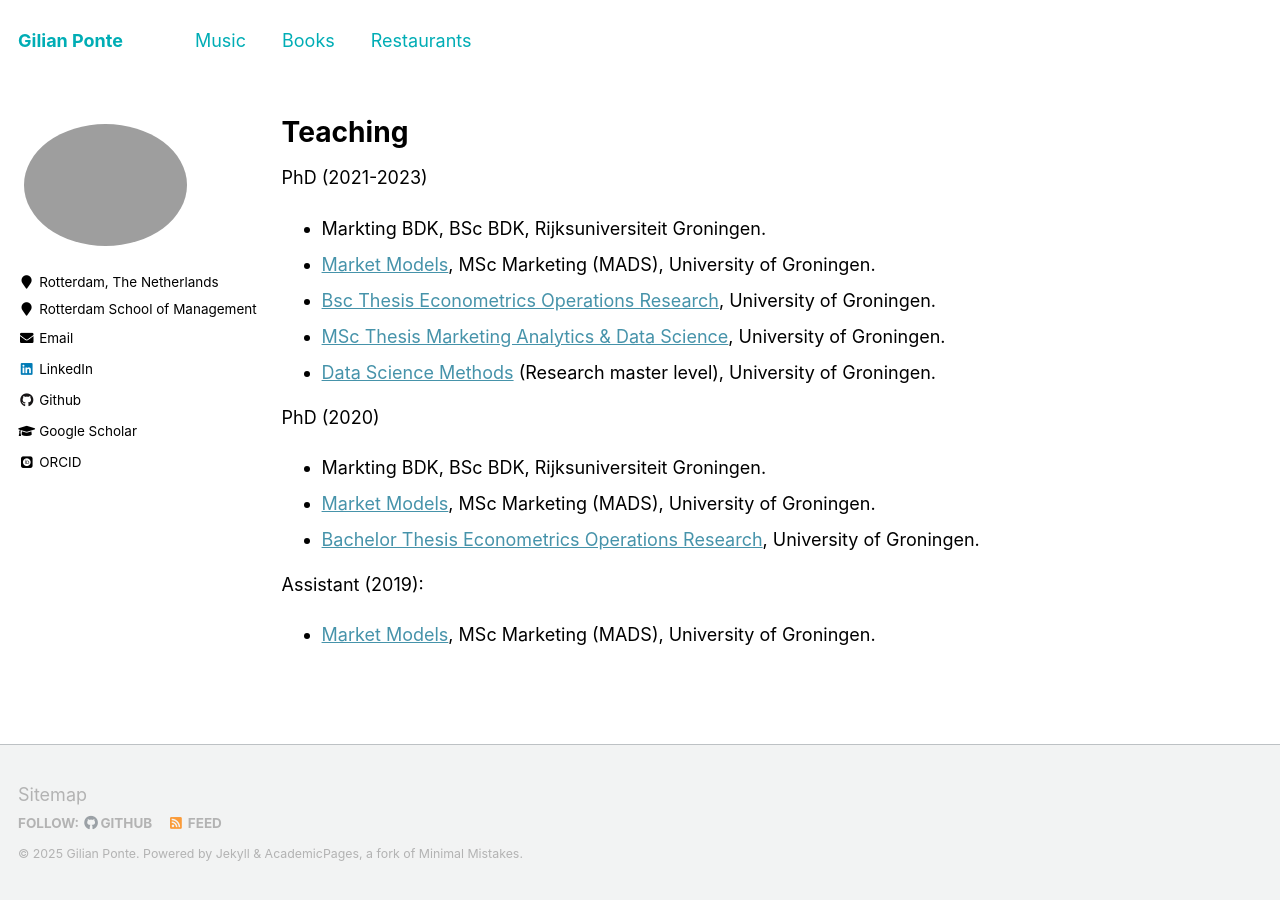
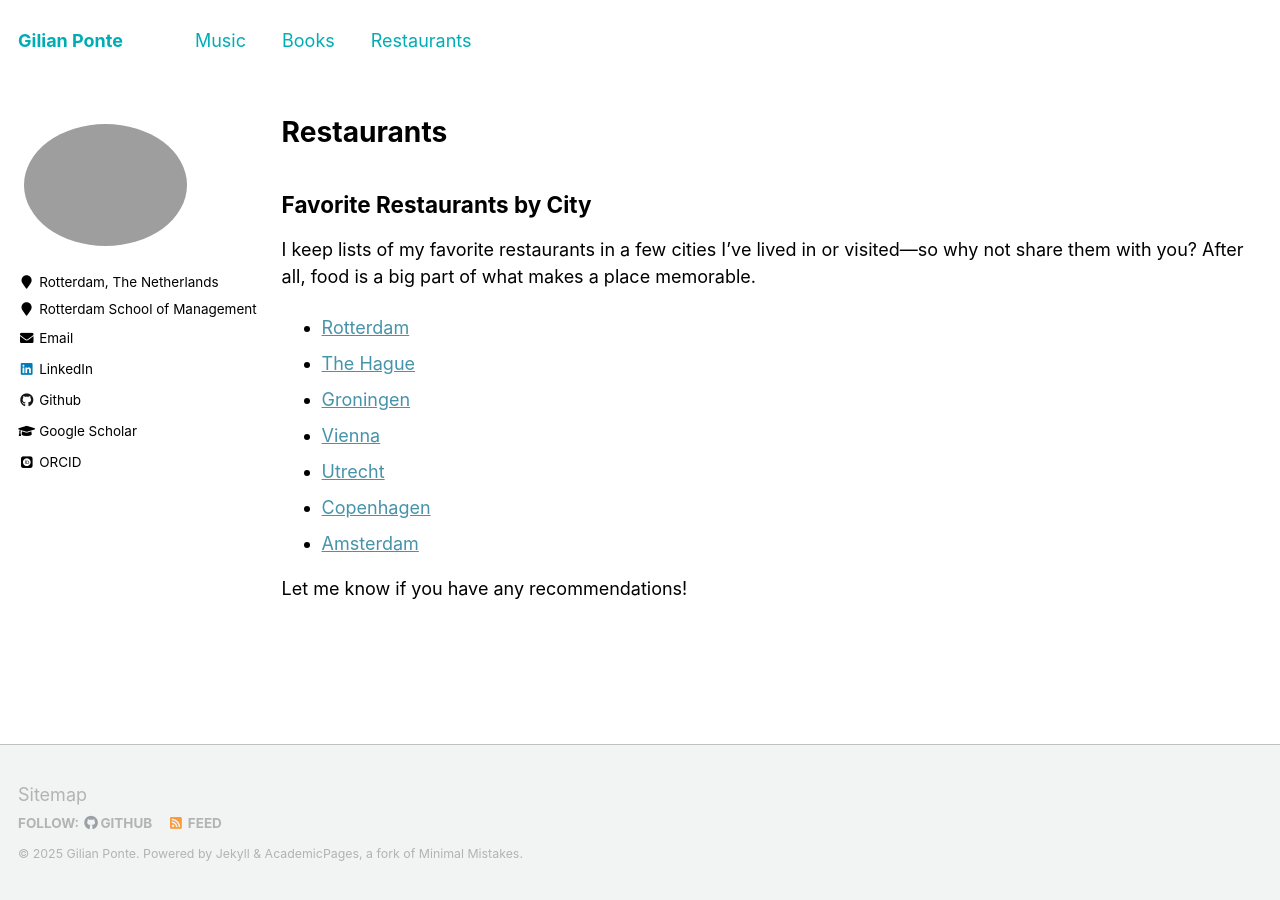
Before and after one commit to GilianPonte/gilianponte.github.io, a Jekyll site: the page built from _pages/teaching.md, in a window 1280 px wide. Built offline with Jekyll 4.4.1, drawn with Linux system fonts in a browser that asks for light colours; some web fonts are replaced.

Commit message:
Update teaching.md

```diff
--- a/_pages/teaching.md
+++ b/_pages/teaching.md
@@ -1,24 +1,20 @@
 ---
 layout: archive
-title: "Teaching"
+title: "Restaurants"
 permalink: /teaching/
 author_profile: true
 ---
 
-PhD (2021-2023)
+## Favorite Restaurants by City
 
-- Markting BDK, BSc BDK, Rijksuniversiteit Groningen.
-- [Market Models](https://www.rug.nl/ocasys/feb/vak/show?code=EBM077A05), MSc Marketing (MADS), University of Groningen.
-- [Bsc Thesis Econometrics Operations Research](https://www.rug.nl/ocasys/feb/vak/show?code=EBB925A10), University of Groningen.
-- [MSc Thesis Marketing Analytics & Data Science](https://ocasys.rug.nl/current/catalog/course/EBM218A20), University of Groningen.
-- [Data Science Methods](https://www.rug.nl/ocasys/feb/vak/show?code=EBM175A05) (Research master level), University of Groningen.
+I keep lists of my favorite restaurants in a few cities I’ve lived in or visited—so why not share them with you? After all, food is a big part of what makes a place memorable.
 
-PhD (2020)
+- [Rotterdam](https://maps.app.goo.gl/XBBYRXF7Qtfn66C69)
+- [The Hague](https://maps.app.goo.gl/LEKzisBWpS3WpixE8)
+- [Groningen](https://maps.app.goo.gl/ZPEqE5x3LybuM9yA6)
+- [Vienna](https://maps.app.goo.gl/eDdc1YKMKKogukuG8)
+- [Utrecht](https://maps.app.goo.gl/6uLxKPF8VCbrEymY8)
+- [Copenhagen](https://maps.app.goo.gl/XQLSzQryoe4ubugv7)
+- [Amsterdam](https://maps.app.goo.gl/oB6LFmX2ks19qtmMA)
 
-- Markting BDK, BSc BDK, Rijksuniversiteit Groningen.
-- [Market Models](https://www.rug.nl/ocasys/feb/vak/show?code=EBM077A05), MSc Marketing (MADS), University of Groningen.
-- [Bachelor Thesis Econometrics Operations Research](https://www.rug.nl/ocasys/feb/vak/show?code=EBB925A10), University of Groningen.
-
-Assistant (2019):
-
-- [Market Models](https://www.rug.nl/ocasys/feb/vak/show?code=EBM077A05), MSc Marketing (MADS), University of Groningen.
+Let me know if you have any recommendations!
```
